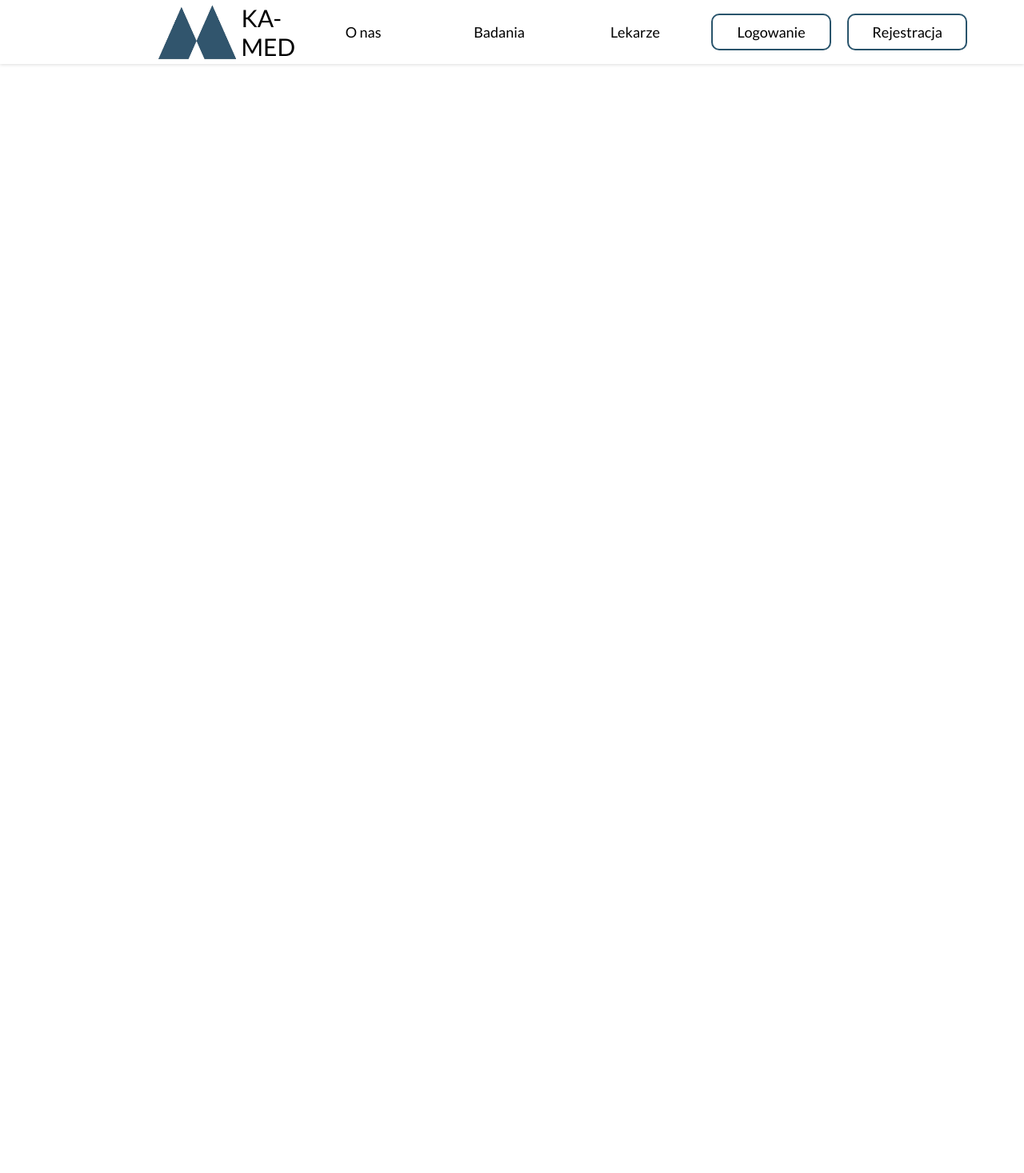
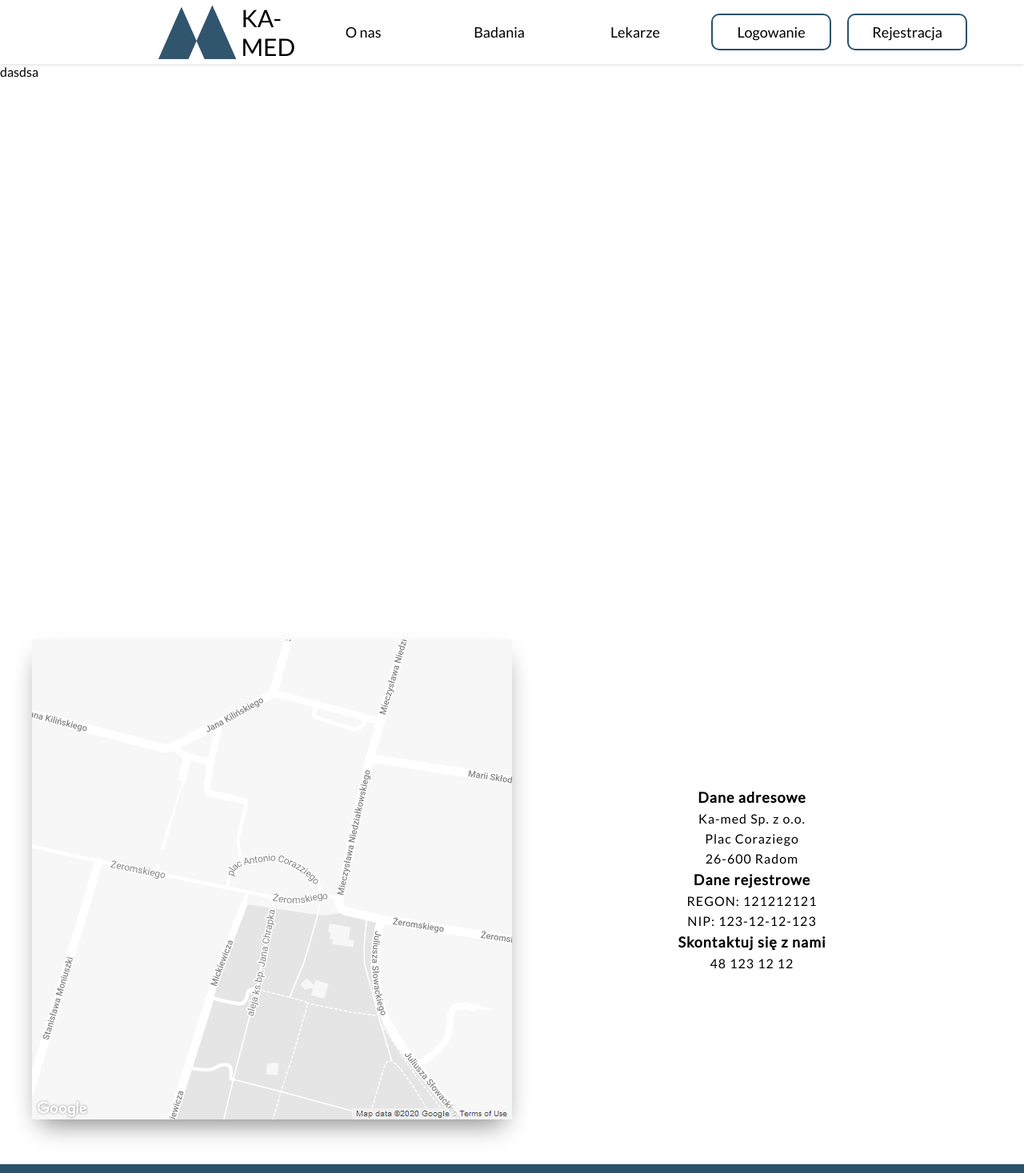
Before and after one commit to strakkamil/praca-frontend, a React (Create React App) app: page /visits/add in a window 1280 px wide. Shown: the top 1467 px of the page at 80% size. Before the commit the page ends 800 px from the top, so only its background shows below. Built offline with nearby package versions, Linux system fonts and the light colour scheme; no server answers.

Commit message:
fix bugs

```diff
--- a/package.json
+++ b/package.json
@@ -13,7 +13,8 @@
     "react": "^16.13.0",
     "react-dom": "^16.13.0",
     "react-router-dom": "^5.1.2",
-    "react-scripts": "3.4.0"
+    "react-scripts": "3.4.0",
+    "react-scroll": "^1.7.16"
   },
   "scripts": {
     "start": "react-scripts start",
--- a/src/components/About.js
+++ b/src/components/About.js
@@ -5,7 +5,7 @@ import { faMapMarkerAlt } from '@fortawesome/free-solid-svg-icons'
 
 const About = (props) => {
   return (
-    <div className="about-container">
+    <div className="about-container" id='about'>
       <div className="map" onClick={props.onClick}>
         <div className="map-image">
         </div>
--- a/src/components/App.js
+++ b/src/components/App.js
@@ -14,6 +14,7 @@ import DoctorEditPage from '../pages/doctorEditPage'
 import MainDoctors from '../components/mainDoctors'
 import DoctorPanel from '../components/doctorPanel'
 import About from '../components/About'
+import AddVisitPage from '../pages/addVisitPage'
 
 
 class App extends Component {
@@ -205,13 +206,14 @@ class App extends Component {
         />}
         <Route path='/' exact component={Header} />
         <Route path='/' exact component={() => <MainDoctors doctors={this.state.doctors} />} />
-        <Route path='/' exact component={() => <About onClick={this.onClickMapOpen} />} />
         <Route path='/doctors' exact component={() => <DoctorsPage role={this.state.role} getDoctorId={this.getDoctorId} />} />
         <Route path='/doctors/register' component={() => <RegisterDoctor getDoctors={this.getDoctors} />} />
         <Route path='/register' component={RegisterPage} />
         <Route path='/edit' component={() => <EditPage id={this.state.id} role={this.state.role} />} />
         <Route path='/doctors/edit' component={() => <DoctorEditPage id={this.state.doctorId} doctorId={this.state.id} isDoctor={this.state.isDoctor} />} />
         <Route path='/doctor' exact component={DoctorPanel} />
+        <Route path='/visits/add' component={AddVisitPage} />
+        <About onClick={this.onClickMapOpen} />
         <Footer />
       </Router>
     )
--- a/src/components/Nav.js
+++ b/src/components/Nav.js
@@ -2,6 +2,7 @@ import React from 'react'
 import '../styles/Nav.css'
 import logo from '../images/logo.png'
 import { NavLink } from 'react-router-dom'
+import { Link as ScrollLink } from 'react-scroll'
 
 const Nav = props => {
   const check = () => {
@@ -25,7 +26,7 @@ const Nav = props => {
     <nav>
       <img src={logo} alt="logo" /><span>Ka-Med</span>
       <ul>
-        <li><NavLink to="/about">O nas</NavLink></li>
+        <li><ScrollLink to='about' smooth={true} duration={1000}>O nas</ScrollLink></li>
         <li><NavLink to="/tests">Badania</NavLink></li>
         {props.isDoctor ? <li><NavLink to="/doctor">Lekarze</NavLink></li> : <li><NavLink to="/doctors">Lekarze</NavLink></li>}
         {check()}
--- /dev/null
+++ b/src/pages/addVisitPage.js
@@ -0,0 +1,17 @@
+import React, { Component } from 'react'
+import '../styles/addVisitPage.css'
+
+class addVisitPage extends Component {
+  state = {
+
+  }
+  render() {
+    return (
+      <div className='add-visit'>
+        dasdsa
+      </div>
+    )
+  }
+}
+
+export default addVisitPage
--- a/src/pages/doctorEditPage.js
+++ b/src/pages/doctorEditPage.js
@@ -29,7 +29,7 @@ class editPage extends Component {
           street: res.data.street,
           specialization: res.data.specialization
         }))
-    }
+    } else {
       axios.get(`http://localhost:5000/doctor/edit/${this.props.id}`, { headers: { authorization: localStorage.TOKEN_SECRET } })
         .then(res => this.setState({
           firstname: res.data.firstname,
@@ -41,6 +41,7 @@ class editPage extends Component {
           street: res.data.street,
           specialization: res.data.specialization
         }))
+    }
   }
 
   onSubmit = (e) => {
@@ -60,9 +61,10 @@ class editPage extends Component {
     if (this.props.isDoctor) {
       axios.patch(`http://localhost:5000/doctor/edit/${this.props.doctorId}`, user, { headers: { authorization: localStorage.TOKEN_SECRET } })
         .then(res => console.log(user))
-    }
+    } else {
       axios.patch(`http://localhost:5000/doctor/edit/${this.props.id}`, user, { headers: { authorization: localStorage.TOKEN_SECRET } })
         .then(res => console.log(user))
+    }
   }
 
   onChange = (type, e) => {
--- a/src/styles/Nav.css
+++ b/src/styles/Nav.css
@@ -45,6 +45,7 @@ a{
   border: 2px solid white;
   border-radius: 10px;
   transition: .2s;
+  cursor: pointer;
 }
 
 a:hover{
--- a/src/styles/about.css
+++ b/src/styles/about.css
@@ -10,6 +10,13 @@
   position: relative;
   max-width: 50%;
   overflow: hidden;
+  box-shadow: 0 15px 30px -10px #818181;
+  transform: scale(1);
+  transition: .3s;
+}
+
+.map:hover{
+  transform: scale(1.05);
 }
 
 .about{
@@ -18,6 +25,7 @@
   width: 50%;
   letter-spacing: 1px;
   align-items: center;
+  justify-content: center;
 }
 
 .about span, h2{
@@ -26,6 +34,7 @@
 
 .map-image{
   background-image: url('../images/mapa.png');
+  background-position: center;
   width: 600px;
   height: 600px;
 }
@@ -35,8 +44,8 @@
   top: 0;
   left: 0;
   background-color: rgba(0, 0, 0, 0);
-  width: 600px;
-  height: 600px;
+  width: 100%;
+  height: 100%;
   transition: .3s;
   cursor: pointer;
 }
--- /dev/null
+++ b/src/styles/addVisitPage.css
@@ -0,0 +1,4 @@
+.add-visit{
+  padding-top: 10vh;
+  height: 100vh;
+}
```
Also changed, not shown: 1 other file (tests, documents, lock files or other folders). Lines whose indentation alone changed are shown as unchanged.
